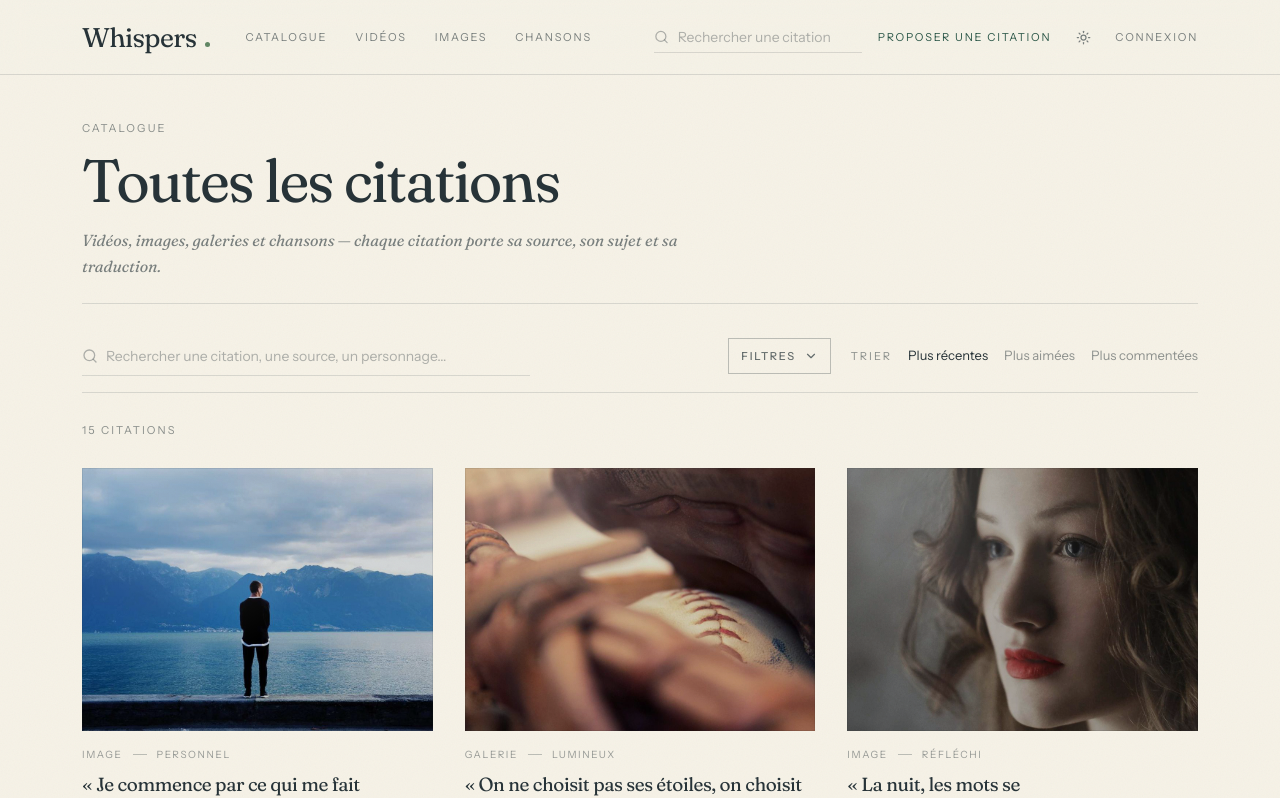
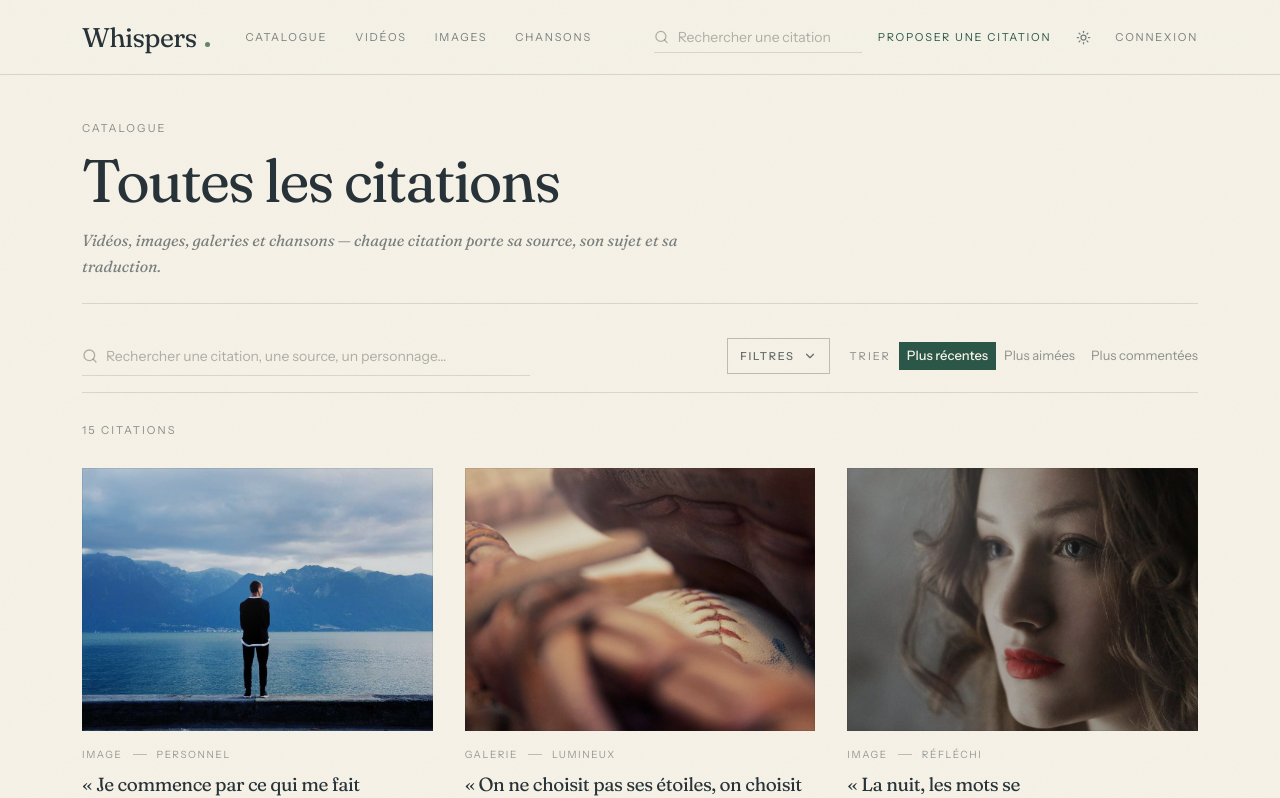
Before and after one commit to SAMBITIANA/whisper_web, a Next.js app: page /catalogue in a window 1280 px wide. Shown: the top 798 px of the page. Built offline with nearby package versions, Linux system fonts and the light colour scheme.

Commit message:
active color

```diff
--- a/src/components/auth-form.tsx
+++ b/src/components/auth-form.tsx
@@ -134,8 +134,8 @@ export function AuthForm({ mode }: { mode: Mode }) {
               }}
               className={
                 method === value
-                  ? "-mb-px border-b-2 border-foreground pb-2.5 text-[12px] uppercase tracking-[0.14em] text-foreground"
-                  : "-mb-px border-b-2 border-transparent pb-2.5 text-[12px] uppercase tracking-[0.14em] text-foreground/40 transition-colors hover:text-foreground/70"
+                  ? "-mb-px border-b-2 border-sage-600 bg-sage-100 px-2 pb-2.5 pt-1.5 text-[12px] uppercase tracking-[0.14em] text-foreground"
+                  : "-mb-px border-b-2 border-transparent px-2 pb-2.5 pt-1.5 text-[12px] uppercase tracking-[0.14em] text-foreground/40 transition-colors hover:text-foreground/70"
               }
             >
               {label}
--- a/src/components/catalogue-browser.tsx
+++ b/src/components/catalogue-browser.tsx
@@ -56,11 +56,12 @@ function FilterButton({
     <button
       type="button"
       onClick={onClick}
+      aria-pressed={active}
       className={cn(
-        "link-underline text-[13px] transition-colors",
+        "-mx-2 px-2 py-1 text-[13px] transition-colors",
         active
-          ? "text-foreground [background-size:100%_1px]"
-          : "text-foreground/50 hover:text-foreground",
+          ? "bg-sage-600 font-medium text-paper"
+          : "text-foreground/50 hover:bg-sage-100/40 hover:text-foreground",
       )}
     >
       {children}
@@ -168,11 +169,14 @@ export function CatalogueBrowser({
             onClick={() => setFiltersOpen((open) => !open)}
             aria-expanded={filtersOpen}
             aria-controls="catalogue-filtres"
-            className="h-9 gap-2 rounded-none border-[var(--rule-strong)] bg-transparent px-3 text-[11px] uppercase tracking-[0.16em] text-foreground/70 hover:border-sage-300 hover:bg-transparent hover:text-foreground"
+            className={cn(
+              "h-9 gap-2 rounded-none border-[var(--rule-strong)] bg-transparent px-3 text-[11px] uppercase tracking-[0.16em] text-foreground/70 hover:border-sage-300 hover:bg-transparent hover:text-foreground",
+              filtersOpen ? "border-sage-300 bg-sage-600/10 text-foreground" : "",
+            )}
           >
             Filtres
             {chips.length > 0 ? (
-              <span className="font-mono text-[10px] text-sage-600">
+              <span className="bg-sage-600 px-1.5 py-0.5 font-mono text-[10px] text-paper">
                 {String(chips.length).padStart(2, "0")}
               </span>
             ) : null}
@@ -267,7 +271,7 @@ export function CatalogueBrowser({
             key={chip.key}
             type="button"
             onClick={chip.clear}
-            className="inline-flex items-center gap-1.5 border border-[var(--rule-strong)] px-2 py-1 text-[11px] uppercase tracking-[0.12em] text-foreground/70 transition-colors hover:border-sage-300 hover:text-foreground"
+            className="inline-flex items-center gap-1.5 border border-sage-300 bg-sage-100/45 px-2 py-1 text-[11px] uppercase tracking-[0.12em] text-sage-900 transition-colors hover:border-sage-600 hover:bg-sage-100/70"
           >
             {chip.label}
             <X className="size-3" />
```
